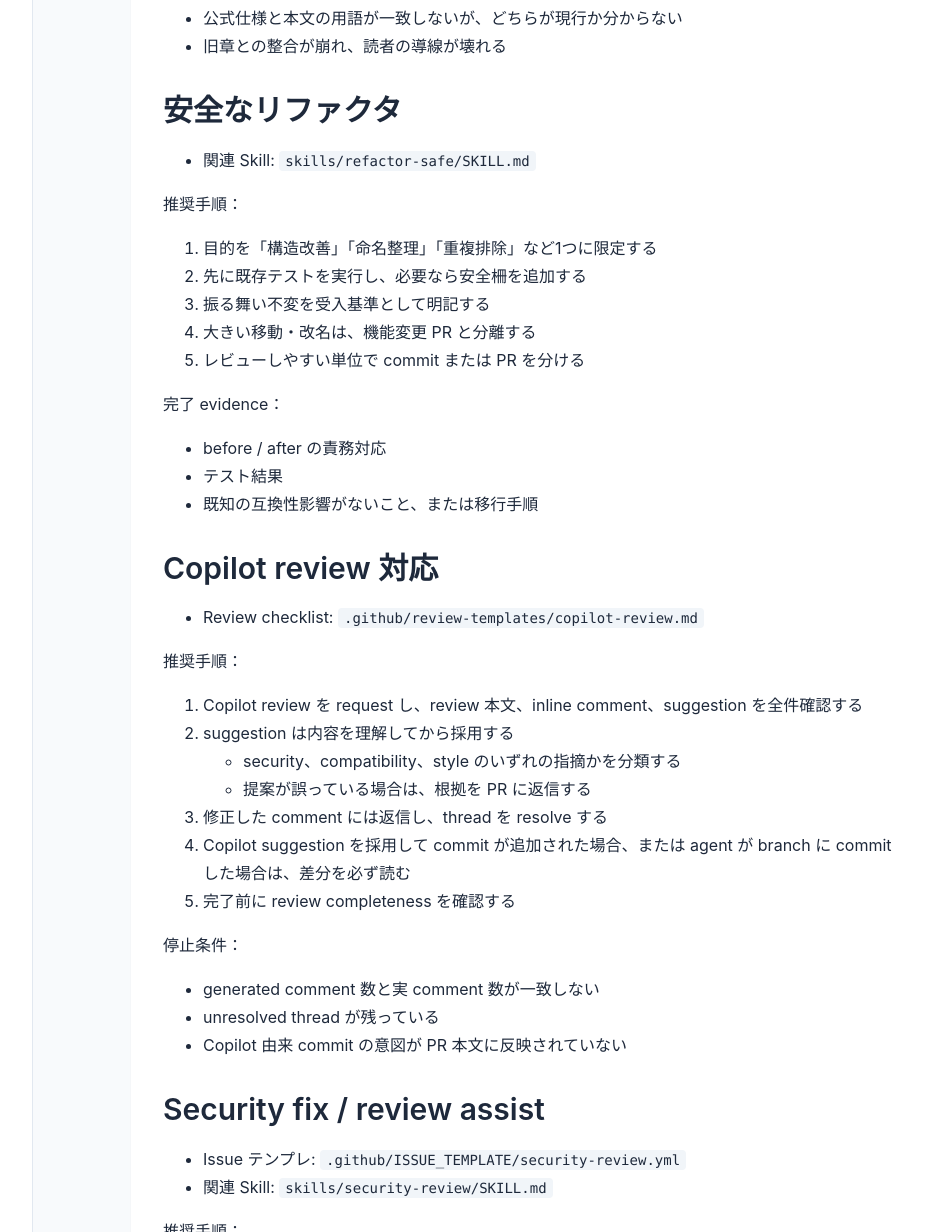
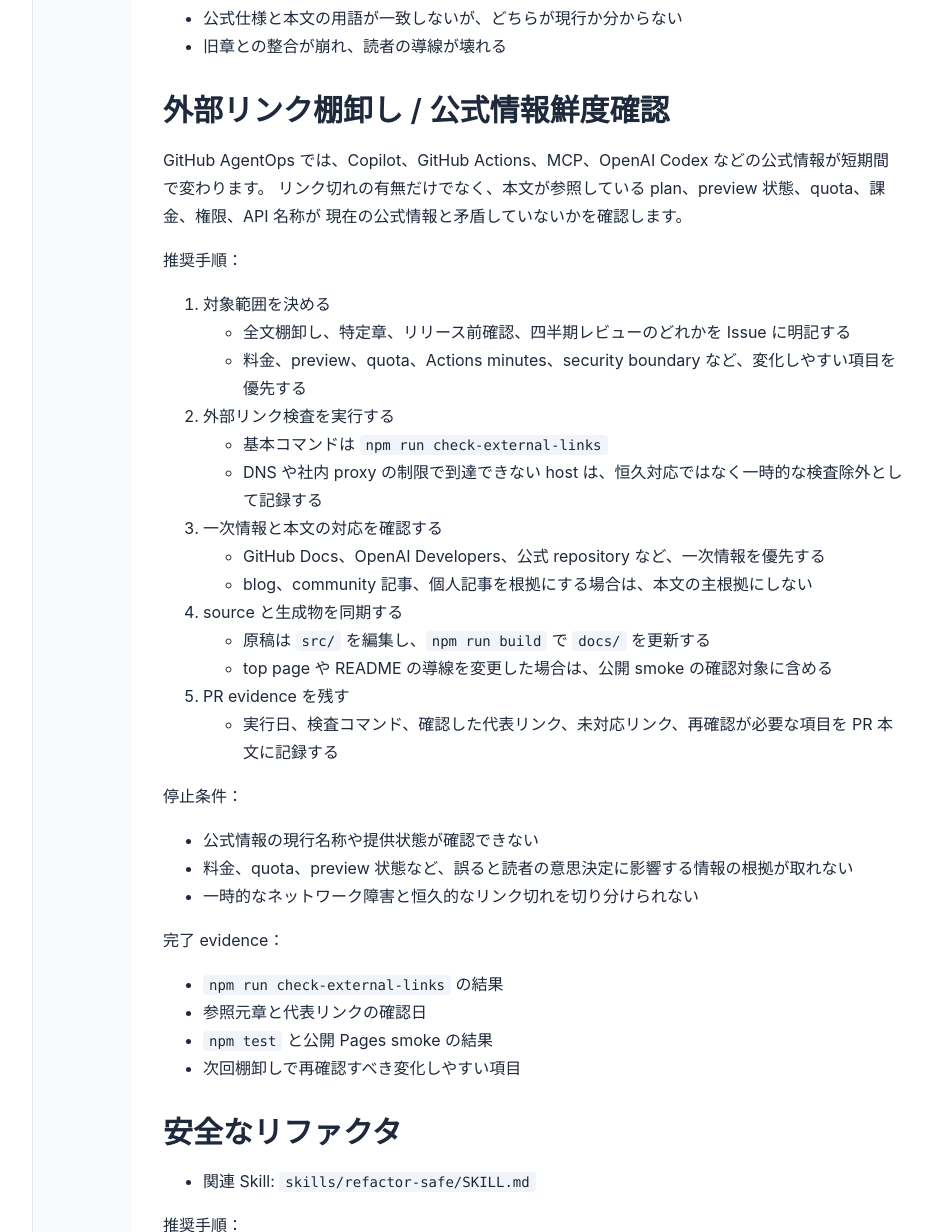
Before and after one commit to itdojp/GitHub-AgentOps-book, a Jekyll site: the page built from docs/appendices/appendix-b/index.md, in a window 1280 px wide and 1400 px high, scrolled down 2994 px, cut to the strip 168-1400 px from the top of the window. Shown: the whole strip, without its empty margins (247-1179 px from the left). Built offline with Jekyll 4.4.1, drawn with Linux system fonts in a browser that asks for light colours.

Commit message:
docs: add external reference audit playbook (#49)
docs: add external reference audit playbook

Refs itdojp/it-engineer-knowledge-architecture#152

```diff
--- a/docs/appendices/appendix-b/index.md
+++ b/docs/appendices/appendix-b/index.md
@@ -120,6 +120,42 @@
 - 存在しない Companion ファイルへのリンクを貼る必要がある
 - 公式仕様と本文の用語が一致しないが、どちらが現行か分からない
 - 旧章との整合が崩れ、読者の導線が壊れる
+
+## 外部リンク棚卸し / 公式情報鮮度確認
+
+GitHub AgentOps では、Copilot、GitHub Actions、MCP、OpenAI Codex などの公式情報が短期間で変わります。
+リンク切れの有無だけでなく、本文が参照している plan、preview 状態、quota、課金、権限、API 名称が
+現在の公式情報と矛盾していないかを確認します。
+
+推奨手順：
+
+1. 対象範囲を決める
+   - 全文棚卸し、特定章、リリース前確認、四半期レビューのどれかを Issue に明記する
+   - 料金、preview、quota、Actions minutes、security boundary など、変化しやすい項目を優先する
+2. 外部リンク検査を実行する
+   - 基本コマンドは `npm run check-external-links`
+   - DNS や社内 proxy の制限で到達できない host は、恒久対応ではなく一時的な検査除外として記録する
+3. 一次情報と本文の対応を確認する
+   - GitHub Docs、OpenAI Developers、公式 repository など、一次情報を優先する
+   - blog、community 記事、個人記事を根拠にする場合は、本文の主根拠にしない
+4. source と生成物を同期する
+   - 原稿は `src/` を編集し、`npm run build` で `docs/` を更新する
+   - top page や README の導線を変更した場合は、公開 smoke の確認対象に含める
+5. PR evidence を残す
+   - 実行日、検査コマンド、確認した代表リンク、未対応リンク、再確認が必要な項目を PR 本文に記録する
+
+停止条件：
+
+- 公式情報の現行名称や提供状態が確認できない
+- 料金、quota、preview 状態など、誤ると読者の意思決定に影響する情報の根拠が取れない
+- 一時的なネットワーク障害と恒久的なリンク切れを切り分けられない
+
+完了 evidence：
+
+- `npm run check-external-links` の結果
+- 参照元章と代表リンクの確認日
+- `npm test` と公開 Pages smoke の結果
+- 次回棚卸しで再確認すべき変化しやすい項目
 
 ## 安全なリファクタ
 
```
Also changed, not shown: docs/appendices/appendix-c/index.md (+5 -0 lines), src/appendices/appendix-b/index.md (+36 -0 lines), src/appendices/appendix-c/index.md (+5 -0 lines).
